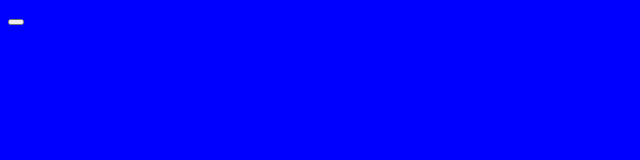
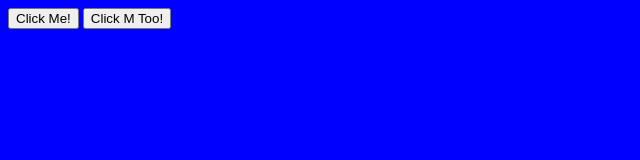
Before and after one commit to fimoefive/event-listeners, a plain HTML site: page index.html in a window 1280 px wide. Shown: the whole page, without its empty margins (0-640 px from the left). Drawn offline with Linux system fonts and the light colour scheme.

Commit message:
commiting before opening up new branch.

```diff
--- a/index.html
+++ b/index.html
@@ -8,7 +8,8 @@
   <body>
     <nav></nav>
     <header></header>
-    <button type="button" value="button" id="main-btn"></button>
+    <button type="button" value="button" id="main-btn">Click Me!</button>
+    <button type="button" value="button" id="second-btn">Click M Too!</button>
     <article>
       <header></header>
       <section></section>
--- a/scripts/main.js
+++ b/scripts/main.js
@@ -1,4 +1,4 @@
-
+/*
 var mainB = document.getElementById("main-btn");
 console.log(mainB);
 
@@ -55,3 +55,42 @@ for (let key in userTwo) {
   // console.log(userTwo[key]); // values
   console.log(userTwo.key); // DON'T USE will be undefined
 }
+
+// CALL BACK FUNCTIONS **********
+
+function sayHelloToUser(user) {
+  return `Hey ${user}!`;
+}
+
+const sayHi = (user) => {
+  return `Hello ${user}`;
+}
+sayHi("Martin");
+
+function saySomething(user) {
+  return `Sup ${user}`;
+}
+console.log(saySomething('Ben', sayHelloToUser));
+console.log(saySomething('Ben', sayHi));
+*/
+
+// ADD EVENT LISTENER *****
+const button = document.querySelector('#main-btn');
+const container = document.querySelector('#second-btn');
+
+const whatIsTheId = (event) => {
+  console.log(`YOU CLICKED ${event.target.id}!`);
+
+  if (event.target.id === 'main-btn') {
+    container.innerHTML = 'You clicked the MAIN BUTTON';
+  } else {
+    container.innerHTML = 'You clicked the Second Button';
+  }
+};
+
+button.addEventListener('click', whatIsTheId);
+
+// TARGET `other-btn` and on click, run whatIsTheId
+const button2 = document.querySelector('#second-btn');
+
+button2.addEventListener('click', whatIsTheId);
```
